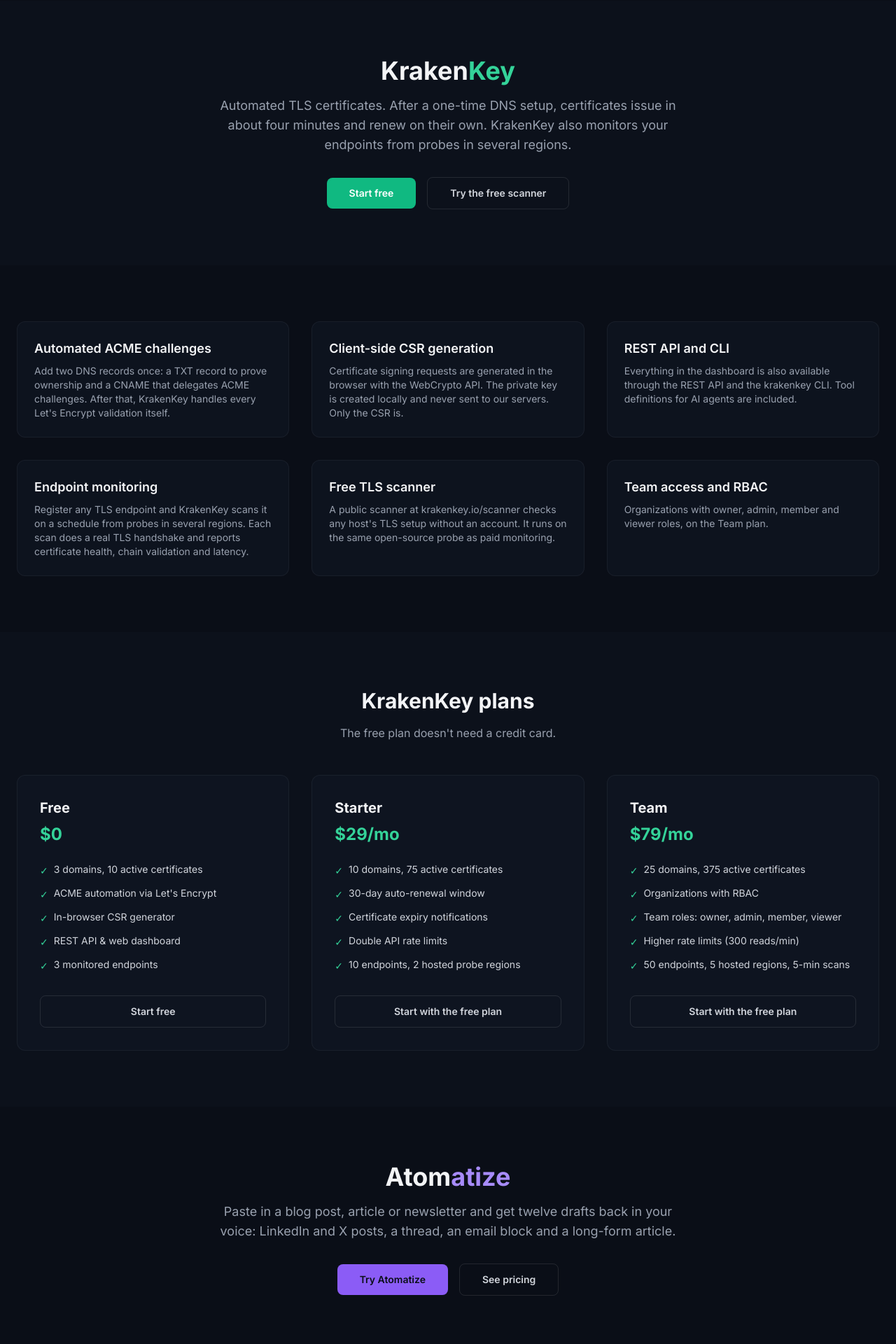
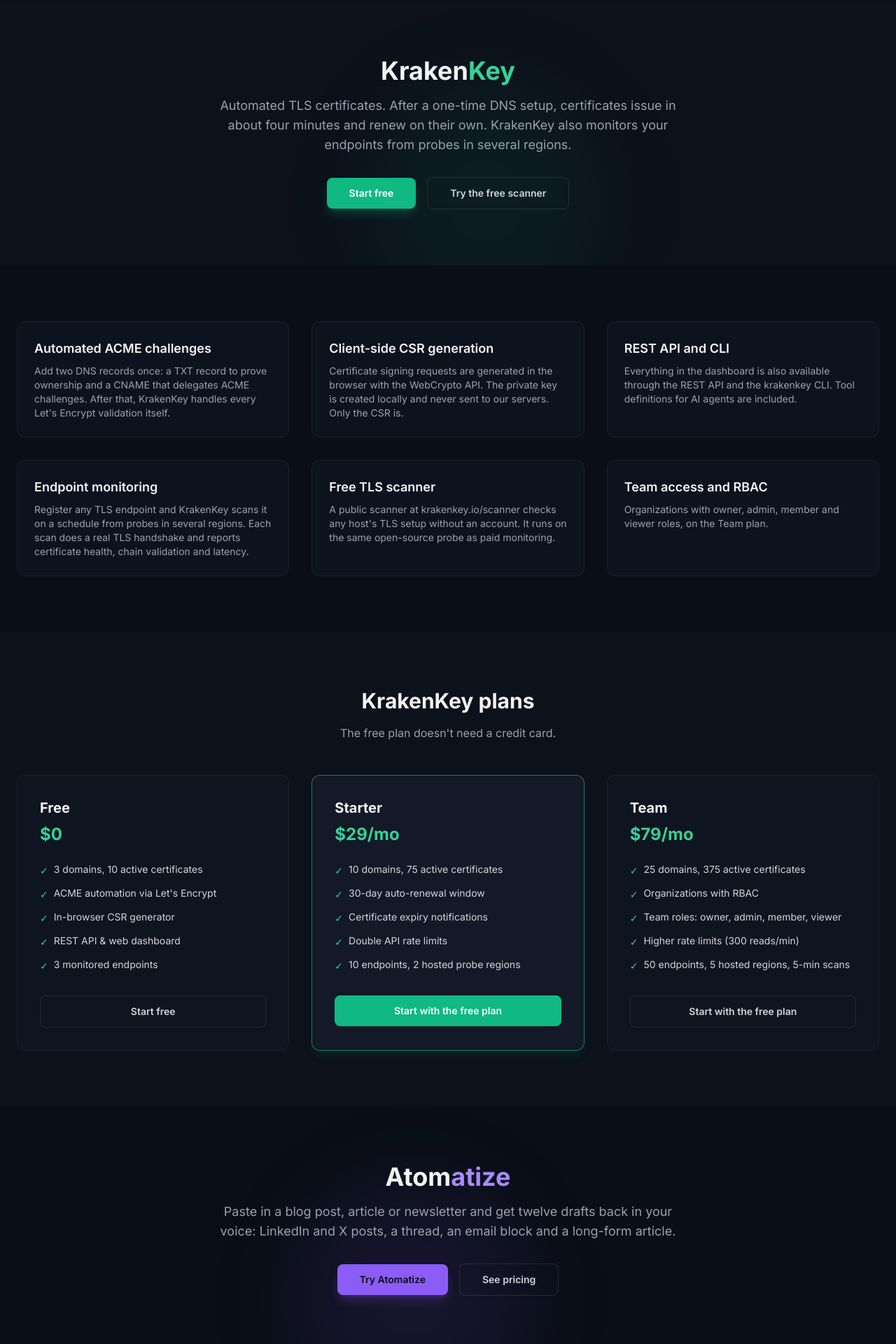
Before and after one commit to CloudWalkerIT/web, a Next.js app: page /products in a window 1280 px wide. Shown: the part 380-2300 px from the top of the page at 70% size. Built offline with nearby package versions, Linux system fonts and the light colour scheme; no server answers.

Commit message:
Bring back the gradient headline, glows and button shadows

```diff
--- a/src/app/about/page.tsx
+++ b/src/app/about/page.tsx
@@ -232,7 +232,7 @@
             href={BOOKING_URL}
             target="_blank"
             rel="noopener noreferrer"
-            className="mt-8 inline-block rounded-lg bg-cloud-500 px-8 py-3 text-sm font-semibold text-dark-900 transition hover:bg-cloud-400"
+            className="mt-8 inline-block rounded-lg bg-cloud-500 px-8 py-3 text-sm font-semibold text-dark-900 shadow-lg shadow-cloud-500/25 transition hover:bg-cloud-400"
           >
             {BOOKING_CTA}
           </a>
--- a/src/app/contact/page.tsx
+++ b/src/app/contact/page.tsx
@@ -94,7 +94,7 @@
             href={BOOKING_URL}
             target="_blank"
             rel="noopener noreferrer"
-            className="mt-6 inline-block rounded-lg bg-cloud-500 px-8 py-3 text-sm font-semibold text-dark-900 transition hover:bg-cloud-400"
+            className="mt-6 inline-block rounded-lg bg-cloud-500 px-8 py-3 text-sm font-semibold text-dark-900 shadow-lg shadow-cloud-500/25 transition hover:bg-cloud-400"
           >
             {BOOKING_CTA}
           </a>
@@ -223,7 +223,7 @@
                 <button
                   type="submit"
                   disabled={sending}
-                  className="rounded-lg bg-cloud-500 px-8 py-3 text-sm font-semibold text-dark-900 transition hover:bg-cloud-400 disabled:opacity-50"
+                  className="rounded-lg bg-cloud-500 px-8 py-3 text-sm font-semibold text-dark-900 shadow-lg shadow-cloud-500/25 transition hover:bg-cloud-400 disabled:opacity-50"
                 >
                   {sending ? "Sending..." : "Send message"}
                 </button>
--- a/src/app/insights/[slug]/page.tsx
+++ b/src/app/insights/[slug]/page.tsx
@@ -210,7 +210,7 @@
               href={BOOKING_URL}
               target="_blank"
               rel="noopener noreferrer"
-              className="mt-6 inline-block rounded-lg bg-cloud-500 px-8 py-3 text-sm font-semibold text-dark-900 transition hover:bg-cloud-400"
+              className="mt-6 inline-block rounded-lg bg-cloud-500 px-8 py-3 text-sm font-semibold text-dark-900 shadow-lg shadow-cloud-500/25 transition hover:bg-cloud-400"
             >
               {BOOKING_CTA}
             </a>
--- a/src/app/products/page.tsx
+++ b/src/app/products/page.tsx
@@ -49,6 +49,7 @@
   {
     name: "Pro",
     price: "$49/mo",
+    popular: true,
     features: [
       "20 source pieces per month",
       "12 outputs per piece",
@@ -110,6 +111,7 @@
   {
     name: "Starter",
     price: "$29/mo",
+    popular: true,
     features: [
       "10 domains, 75 active certificates",
       "30-day auto-renewal window",
@@ -224,7 +226,10 @@
       </Section>
 
       {/* KrakenKey Hero */}
-      <Section id="krakenkey" className="scroll-mt-24 bg-dark-800/30">
+      <Section id="krakenkey" className="relative scroll-mt-24 overflow-hidden bg-dark-800/30">
+        <div className="absolute inset-0 -z-10">
+          <div className="absolute right-1/3 top-1/3 h-80 w-80 rounded-full bg-accent-500/10 blur-3xl" />
+        </div>
         <div className="text-center">
           <h2 className="text-3xl font-bold sm:text-4xl">
             Kraken<span className="text-accent-400">Key</span>
@@ -237,7 +242,7 @@
               href="https://krakenkey.io?utm_source=cloudwalker.it&utm_medium=referral&utm_campaign=products"
               target="_blank"
               rel="noopener noreferrer"
-              className="rounded-lg bg-accent-500 px-8 py-3 text-sm font-semibold text-white transition hover:bg-accent-600"
+              className="rounded-lg bg-accent-500 px-8 py-3 text-sm font-semibold text-white shadow-lg shadow-accent-500/25 transition hover:bg-accent-600"
             >
               Start free
             </a>
@@ -281,7 +286,11 @@
           {krakenKeyTiers.map((tier) => (
             <div
               key={tier.name}
-              className="rounded-xl border p-8 border-white/5 bg-dark-800/50"
+              className={`rounded-xl border p-8 ${
+                tier.popular
+                  ? "border-accent-400/50 bg-dark-700/50 shadow-lg shadow-accent-500/10"
+                  : "border-white/5 bg-dark-800/50"
+              }`}
             >
               <h3 className="text-xl font-bold">{tier.name}</h3>
               <p className="mt-2 text-2xl font-bold text-accent-400">{tier.price}</p>
@@ -297,7 +306,11 @@
                 href="https://krakenkey.io?utm_source=cloudwalker.it&utm_medium=referral&utm_campaign=pricing"
                 target="_blank"
                 rel="noopener noreferrer"
-                className="mt-8 block rounded-lg px-6 py-3 text-center text-sm font-semibold transition border border-white/10 text-gray-300 hover:border-accent-400/50"
+                className={`mt-8 block rounded-lg px-6 py-3 text-center text-sm font-semibold transition ${
+                  tier.popular
+                    ? "bg-accent-500 text-white hover:bg-accent-600"
+                    : "border border-white/10 text-gray-300 hover:border-accent-400/50"
+                }`}
               >
                 {tier.price === "$0" ? "Start free" : "Start with the free plan"}
               </a>
@@ -306,7 +319,10 @@
         </div>
       </Section>
       {/* Atomatize Hero */}
-      <Section id="atomatize" className="scroll-mt-24">
+      <Section id="atomatize" className="relative scroll-mt-24 overflow-hidden">
+        <div className="absolute inset-0 -z-10">
+          <div className="absolute left-1/3 top-1/3 h-80 w-80 rounded-full bg-electric-500/10 blur-3xl" />
+        </div>
         <div className="text-center">
           <h2 className="text-3xl font-bold sm:text-4xl">
             Atom<span className="text-electric-400">atize</span>
@@ -319,7 +335,7 @@
               href="https://atomatize.com?utm_source=cloudwalker.it&utm_medium=referral&utm_campaign=products"
               target="_blank"
               rel="noopener noreferrer"
-              className="rounded-lg bg-electric-500 px-8 py-3 text-sm font-semibold text-dark-900 transition hover:bg-electric-400"
+              className="rounded-lg bg-electric-500 px-8 py-3 text-sm font-semibold text-dark-900 shadow-lg shadow-electric-500/25 transition hover:bg-electric-400"
             >
               Try Atomatize
             </a>
@@ -361,7 +377,11 @@
           {atomatizeTiers.map((tier) => (
             <div
               key={tier.name}
-              className="rounded-xl border p-8 border-white/5 bg-dark-800/50"
+              className={`rounded-xl border p-8 ${
+                tier.popular
+                  ? "border-electric-400/50 bg-dark-700/50 shadow-lg shadow-electric-500/10"
+                  : "border-white/5 bg-dark-800/50"
+              }`}
             >
               <h3 className="text-xl font-bold">{tier.name}</h3>
               <p className="mt-2 text-2xl font-bold text-electric-400">{tier.price}</p>
@@ -377,7 +397,11 @@
                 href="https://atomatize.com?utm_source=cloudwalker.it&utm_medium=referral&utm_campaign=pricing"
                 target="_blank"
                 rel="noopener noreferrer"
-                className="mt-8 block rounded-lg px-6 py-3 text-center text-sm font-semibold transition border border-white/10 text-gray-300 hover:border-electric-400/50"
+                className={`mt-8 block rounded-lg px-6 py-3 text-center text-sm font-semibold transition ${
+                  tier.popular
+                    ? "bg-electric-500 text-dark-900 hover:bg-electric-400"
+                    : "border border-white/10 text-gray-300 hover:border-electric-400/50"
+                }`}
               >
                 Start free trial
               </a>
--- a/src/app/services/page.tsx
+++ b/src/app/services/page.tsx
@@ -175,7 +175,7 @@
             href={BOOKING_URL}
             target="_blank"
             rel="noopener noreferrer"
-            className="mt-8 inline-block rounded-lg bg-cloud-500 px-8 py-3 text-sm font-semibold text-dark-900 transition hover:bg-cloud-400"
+            className="mt-8 inline-block rounded-lg bg-cloud-500 px-8 py-3 text-sm font-semibold text-dark-900 shadow-lg shadow-cloud-500/25 transition hover:bg-cloud-400"
           >
             {BOOKING_CTA}
           </a>
--- a/src/components/Footer.tsx
+++ b/src/components/Footer.tsx
@@ -8,7 +8,7 @@
         <div className="grid gap-8 sm:grid-cols-2 lg:grid-cols-4">
           <div>
             <Link href="/" className="flex items-center gap-2 text-lg font-bold">
-              <Image src="/logo.svg" alt="Cloudwalker IT" width={44} height={44} className="h-11 w-11" />
+              <Image src="/logo.svg" alt="Cloudwalker IT" width={44} height={44} className="h-11 w-11 drop-shadow-[0_0_6px_rgba(103,232,249,0.4)]" />
               <span>
                 <span className="text-cloud-400">Cloud</span>
                 <span className="text-white">walker</span>
--- a/src/components/Header.tsx
+++ b/src/components/Header.tsx
@@ -25,7 +25,7 @@
     <header className="fixed top-0 z-50 w-full border-b border-white/5 bg-dark-900/80 backdrop-blur-xl">
       <div className="mx-auto flex max-w-7xl items-center justify-between px-6 py-4">
         <Link href="/" className="flex items-center gap-2 text-xl font-bold tracking-tight">
-          <Image src="/logo.svg" alt="Cloudwalker IT" width={48} height={48} className="h-12 w-12" />
+          <Image src="/logo.svg" alt="Cloudwalker IT" width={48} height={48} className="h-12 w-12 drop-shadow-[0_0_6px_rgba(103,232,249,0.4)]" />
           <span>
             <span className="text-cloud-400">Cloud</span>
             <span className="text-white">walker</span>
```
Also changed, not shown: src/app/page.tsx (+12 -4 lines).
